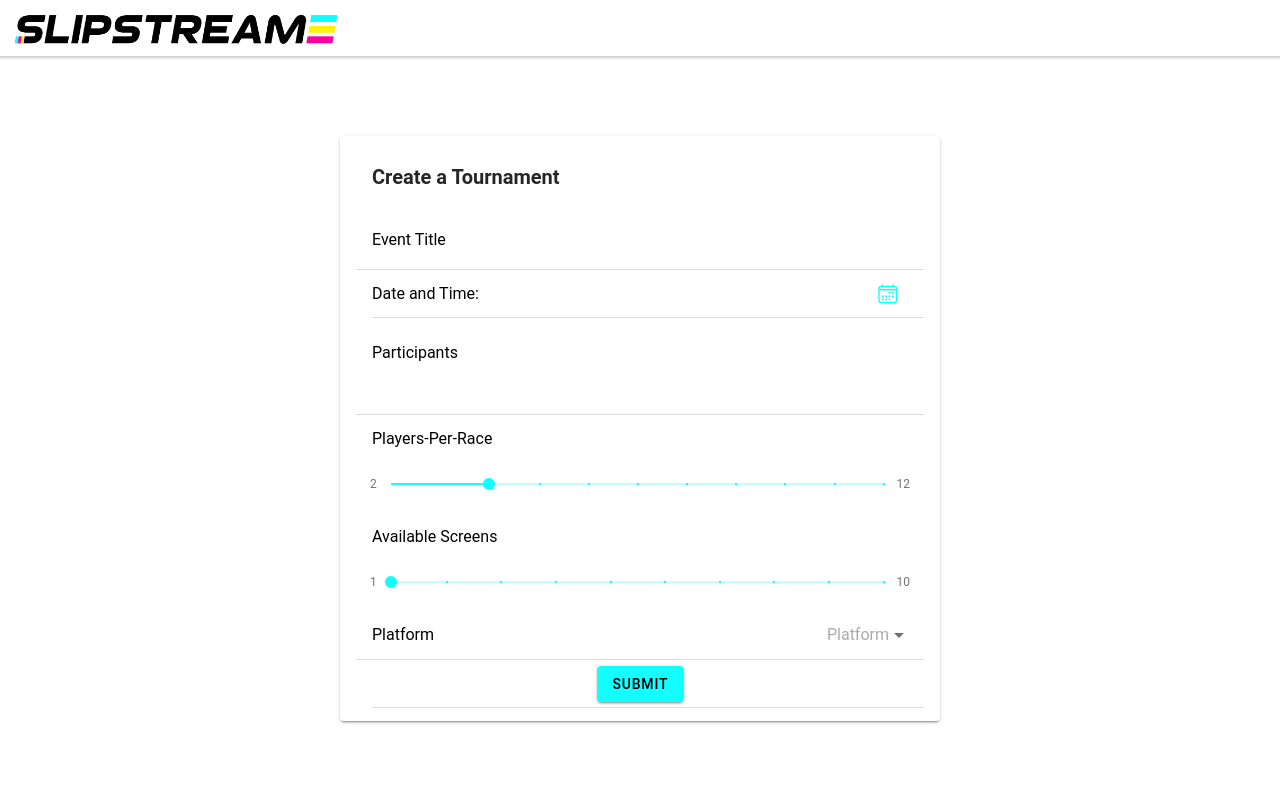
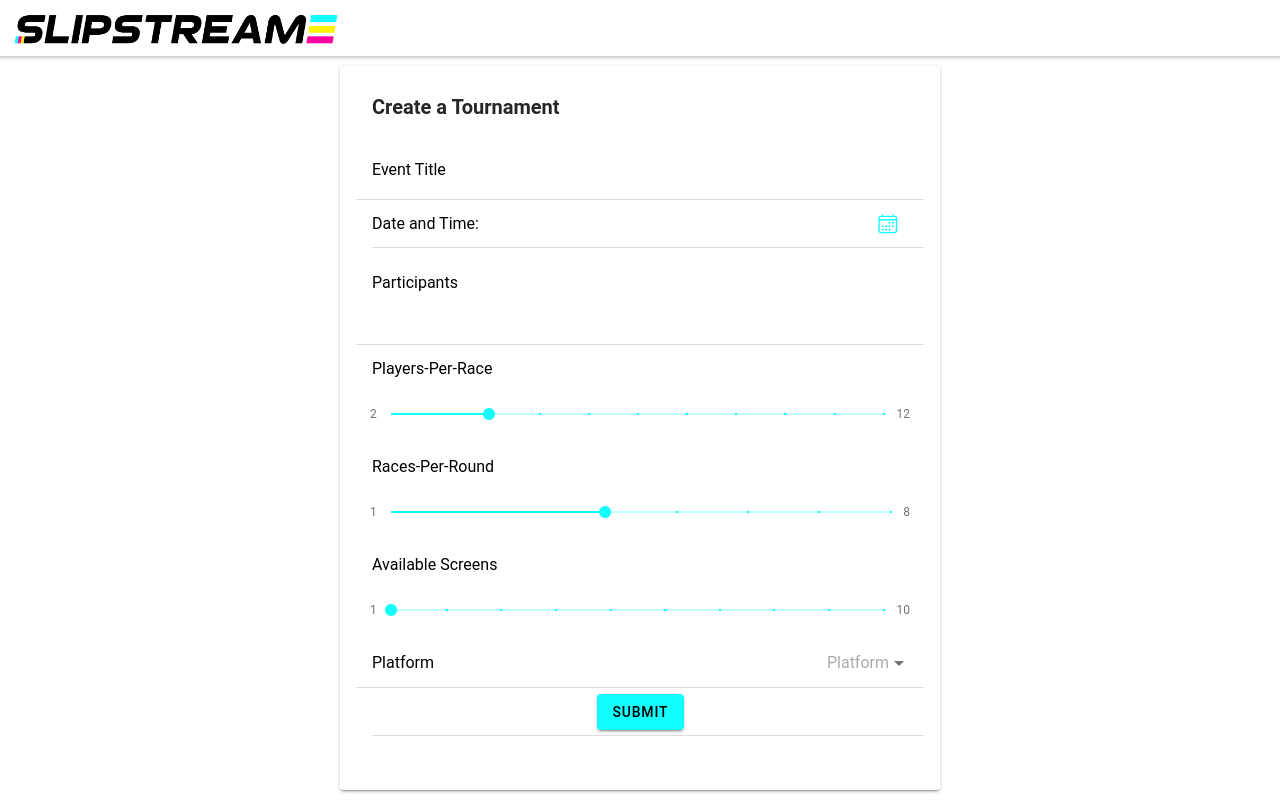
Before and after one commit to danielnoon/slipstream, a React (Vite) app: page /create in a window 1280 px wide. Built offline with nearby package versions, Linux system fonts and the light colour scheme.

Commit message:
Added support for variable races per round, and variable participants per round

```diff
--- a/src/algorithms.ts
+++ b/src/algorithms.ts
@@ -70,7 +70,7 @@ export function createSwissMatchups(parts: Participant[], partsPerMatch: number)
  * @author Liam Seper
  * @returns - an array of Setup objects holding what rounds they will hold during this seeding round of the tournament
  */
-export function createSwissSeedingRounds(tournamentDetails: Tournament, partsPerMatch: number, seeding_round: number): Setup[] {
+export function createSwissSeedingRounds(tournamentDetails: Tournament, seeding_round: number): Setup[] {
   let participants = tournamentDetails.participants;
   if(seeding_round === 0){
     participants = shuffle(participants);
@@ -78,7 +78,7 @@ export function createSwissSeedingRounds(tournamentDetails: Tournament, partsPer
     participants = participants.sort((a, b) => b.score - a.score);
   }
   // disperse rounds correctly
-  let rounds: Participant[][] = createSwissMatchups(participants, partsPerMatch)
+  let rounds: Participant[][] = createSwissMatchups(participants, tournamentDetails.partsPerRound)
 
   let globalRoundId;
   if(tournamentDetails.currRound){
@@ -93,7 +93,7 @@ export function createSwissSeedingRounds(tournamentDetails: Tournament, partsPer
     actualRounds.push({ id: globalRoundId,
       participants: rounds[round],
       submitted: false,
-      courses: generateCourseSelection(tournamentDetails.platform, getRandomThreshold(), partsPerMatch) });
+      courses: generateCourseSelection(tournamentDetails.platform, getRandomThreshold(), tournamentDetails.racesPerRound) });
     globalRoundId += 1;
   }
 
@@ -254,7 +254,7 @@ function getRandomCourse(coursePool: Course[], diffThreshold: number, chosenCour
 export const generateCourseSelection = (
   platform: Platform,
   threshold: number,
-  partsPerMatch: number
+  racesPerMatch: number
 ): Course[] => {
 
   if (threshold < 4) {
@@ -265,27 +265,11 @@ export const generateCourseSelection = (
   const courseSelection: Course[] = [];
   const coursesToChoose = COURSE_DATA.get(platform)!;
 
-  for(let courseChoice = 0; courseChoice < partsPerMatch; courseChoice++){
+  for(let courseChoice = 0; courseChoice < racesPerMatch; courseChoice++){
     // cycle thresholds in groups of 4 for now, but this should be extendable in the future
     const cThreshold = Math.round((threshold - courseSelection.reduce((c1, c2) => c1 + c2.degreeOfDifficulty, 0)) / (4 - courseChoice % 4));
     courseSelection.push(getRandomCourse(coursesToChoose, cThreshold, courseSelection));
   }
 
-  // switch (platform) {
-  //   // TODO: the default case is for Mario Kart Wii (RevoKart). Make this work with other platforms
-
-  //   default:
-  //     let dividedThreshold = threshold / 4.0
-
-  //     const firstCourse = getRandomWiiCourse(Math.round(dividedThreshold))
-  //     courseSelection.push(firstCourse)
-  //     const secondCourse = getRandomWiiCourse(Math.round((threshold - firstCourse.degreeOfDifficulty) / 3.0), courseSelection)
-  //     courseSelection.push(secondCourse)
-  //     const thirdCourse = getRandomWiiCourse(Math.round((threshold - firstCourse.degreeOfDifficulty - secondCourse.degreeOfDifficulty) / 2.0), courseSelection)
-  //     courseSelection.push(thirdCourse)
-  //     const fourthCourse = getRandomWiiCourse(Math.round((threshold - firstCourse.degreeOfDifficulty - secondCourse.degreeOfDifficulty - thirdCourse.degreeOfDifficulty)), courseSelection)
-  //     courseSelection.push(fourthCourse)
-  // }
-
   return courseSelection;
 };
--- a/src/components/ScoreEntryModal.tsx
+++ b/src/components/ScoreEntryModal.tsx
@@ -28,11 +28,6 @@ import { current } from "immer";
 import { save, share } from "ionicons/icons";
 import RaceResult from "../types/RaceResult";
 import { closeCircleOutline } from "ionicons/icons";
-
-const modal = css`
-  --width: 800px;
-  --height: 32em;
-`;
 
 const grid = (players: number) => css`
   display: grid;
@@ -75,10 +70,20 @@ export function ScoreEntryModal(props: Props) {
   const setRaceResult = useStore((state) => state.setRaceResult);
   const results = useStore((state) => state.rounds.get(id)?.result);
   const round = useStore(getRound(id));
-  // legacy handler
-  const partsPerRace = select(getTournament)!.partsPerRound ?? 4
+  console.log(courses, round?.id);
+  // legacy handlers
+  const partsPerRace = select(getTournament)!.partsPerRound ?? 4;
+  const racesPerRound = select(getTournament)!.racesPerRound ?? 4;
   const submitted = round?.submitted ?? false;
   const [presentSubmitWarning] = useIonAlert();
+
+  const modalWidth = participants.length * 200;
+  const modal = css`
+  --min-width: 800px;
+  --width: ${modalWidth < window.innerWidth ? modalWidth : (window.innerWidth - 100)}px;
+  --height: 32em;
+  `;
+
 
   const hasAnyDuplicates = (): boolean => {
     const matchHasDuplicates = (match: number): boolean => {
@@ -97,7 +102,7 @@ export function ScoreEntryModal(props: Props) {
       return true;
     }
     // TODO: Change this to be variable amount of courses-per-round, not just always 4
-    return [...range(4)].map((i) => matchHasDuplicates(i)).some(e => e);
+    return [...range(racesPerRound)].map((i) => matchHasDuplicates(i)).some(e => e);
   }
 
   // checks if there are duplicate ranks in a race entered
@@ -126,8 +131,7 @@ export function ScoreEntryModal(props: Props) {
   }
 
   const canSubmit = (): boolean => {
-    // TODO: Change to variable course amount per round
-    const requiredEntries = participants.length * 4;
+    const requiredEntries = participants.length * racesPerRound;
     let entriesCount = 0;
     if (results) {
       entriesCount = results.raceResults.reduce(
@@ -211,17 +215,17 @@ export function ScoreEntryModal(props: Props) {
                 <IonListHeader>
                   <IonLabel>{part.name}</IonLabel>
 
-                    {/* <IonButton onClick={() => {
+                    <IonButton onClick={() => {
                       getState().deleteParticipant(part.id)
                     }}>
                       <IonIcon color="danger" slot="icon-only" icon={closeCircleOutline}/>
-                    </IonButton> */}
+                    </IonButton>
 
                   </IonListHeader>
               </IonItem>
             ))}
             {/* TODO: Change this to be a variable amount of courses per race, not just 4 */}
-            {[...range(4)].map((i) => (
+            {[...range(racesPerRound)].map((i) => (
               <Fragment key={i}>
                 <div>
                   <IonListHeader>{courses[i].name}</IonListHeader>
--- a/src/pages/Create.tsx
+++ b/src/pages/Create.tsx
@@ -32,14 +32,16 @@ import { Platform } from "../types/Platform";
 
 const wrapper = css`
   display: flex;
+  margin: 0 auto;
   justify-content: center;
-  align-items: center;
   height: 100%;
+  width: 100%;
 `;
 
 const card = css`
   max-width: 100%;
   width: 600px;
+  overflow-y: auto;
 `;
 
 export function Create() {
@@ -52,6 +54,7 @@ export function Create() {
   const [event, setEvent] = useState("");
   const [participants, setParticipants] = useState("");
   const [partsPerRace, setPartsPerRace] = useState(4);
+  const [racesPerRound, setRacesPerRound] = useState(4);
   const [dateTime, setDateTime] = useState("");
   const [screens, setScreens] = useState(1);
   const [platformType, setPlatformType] = useState<Platform>(Platform.NONE);
@@ -78,6 +81,7 @@ export function Create() {
           name: event,
           participants: formattedParticipants,
           partsPerRound: partsPerRace,
+          racesPerRound: racesPerRound,
           startTime: formattedDateTime,
           currRound: 0,
           setupsCount: screens,
@@ -137,6 +141,7 @@ export function Create() {
                 <IonItem>
                   <IonLabel position="floating">Participants</IonLabel>
                   <IonTextarea
+                    placeholder="Enter Participants Here"
                     autoGrow
                     onIonChange={(ev) => setParticipants(ev.detail.value!)}
                   ></IonTextarea>
@@ -155,6 +160,21 @@ export function Create() {
                 >
                   <IonLabel slot="start">2</IonLabel>
                   <IonLabel slot="end">12</IonLabel>
+                </IonRange>
+                <IonItem lines="none" style={{marginBottom: 0}}>
+                  <IonLabel>Races-Per-Round</IonLabel>
+                </IonItem>
+                <IonRange
+                  min={1}
+                  max={8}
+                  snaps={true}
+                  pin
+                  value={racesPerRound}
+                  onIonChange={(ev) => setRacesPerRound(ev.detail.value as number)}
+                  className={selectableRange}
+                >
+                  <IonLabel slot="start">1</IonLabel>
+                  <IonLabel slot="end">8</IonLabel>
                 </IonRange>
                 <IonItem lines="none" style={{marginBottom: 0}}>
                   <IonLabel>Available Screens</IonLabel>
--- a/src/store.ts
+++ b/src/store.ts
@@ -2,7 +2,7 @@ import produce, { enableAllPlugins } from "immer";
 import { WritableDraft } from "immer/dist/internal";
 import { range } from "itertools";
 import create from "zustand";
-import { createSwissSeedingRounds } from "./algorithms";
+import { createSwissMatchups, createSwissSeedingRounds } from "./algorithms";
 import { replacer, reviver } from "./persistence";
 import Participant from "./types/Participant";
 import { Platform } from "./types/Platform";
@@ -114,7 +114,7 @@ export const useStore = create<Store>((set) => ({
       produce<Store>((draft) => {
         // handle legacy tournaments
         legacyHandler(draft);
-        draft.setups = createSwissSeedingRounds({...draft.tournament!, participants: [...draft.participants.values()]}, draft.tournament!.partsPerRound, seeding_round);
+        draft.setups = createSwissSeedingRounds(draft.tournament!, seeding_round);
         // handle legacy tournaments
         if(draft.tournament){
           if(draft.tournament.currRound === 0 || draft.tournament.currRound){
--- a/src/types/Tournament.ts
+++ b/src/types/Tournament.ts
@@ -6,6 +6,7 @@ export default interface Tournament {
   name: string;
   participants: Participant[];
   partsPerRound: number;
+  racesPerRound: number;
   currRound: number;
   startTime: Date;
   setupsCount: number;
```
Also changed, not shown: 1 other file (tests, documents, lock files or other folders).
